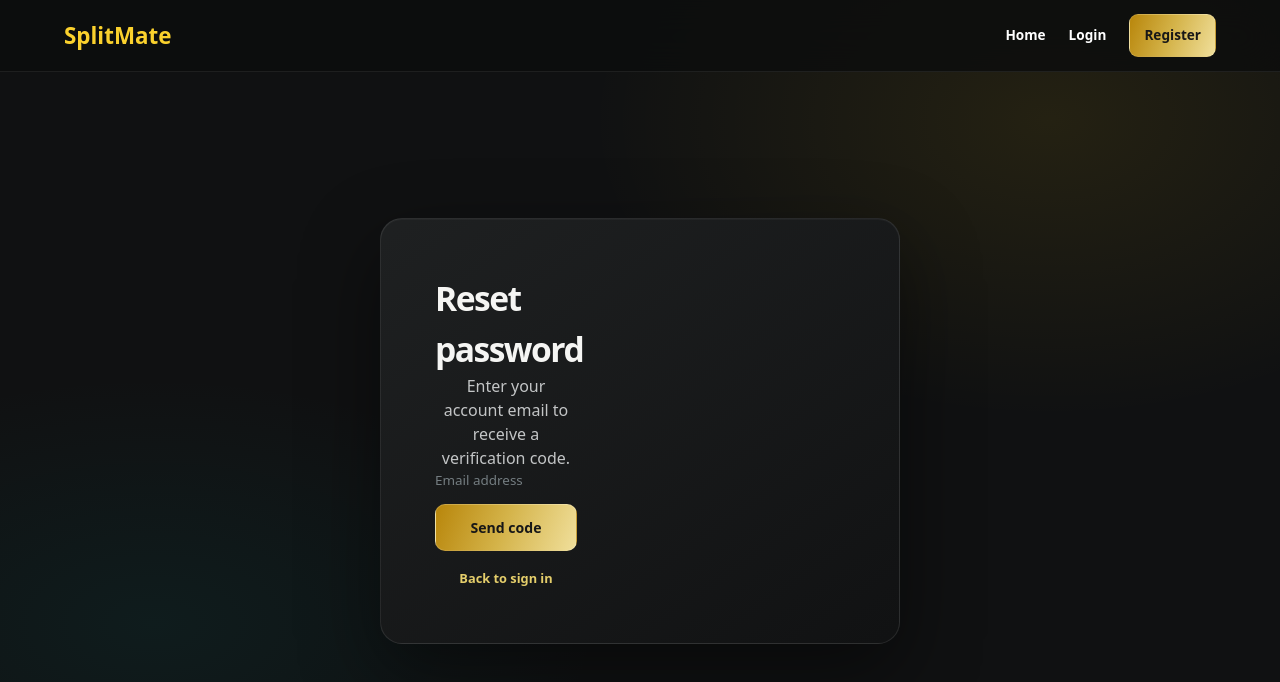
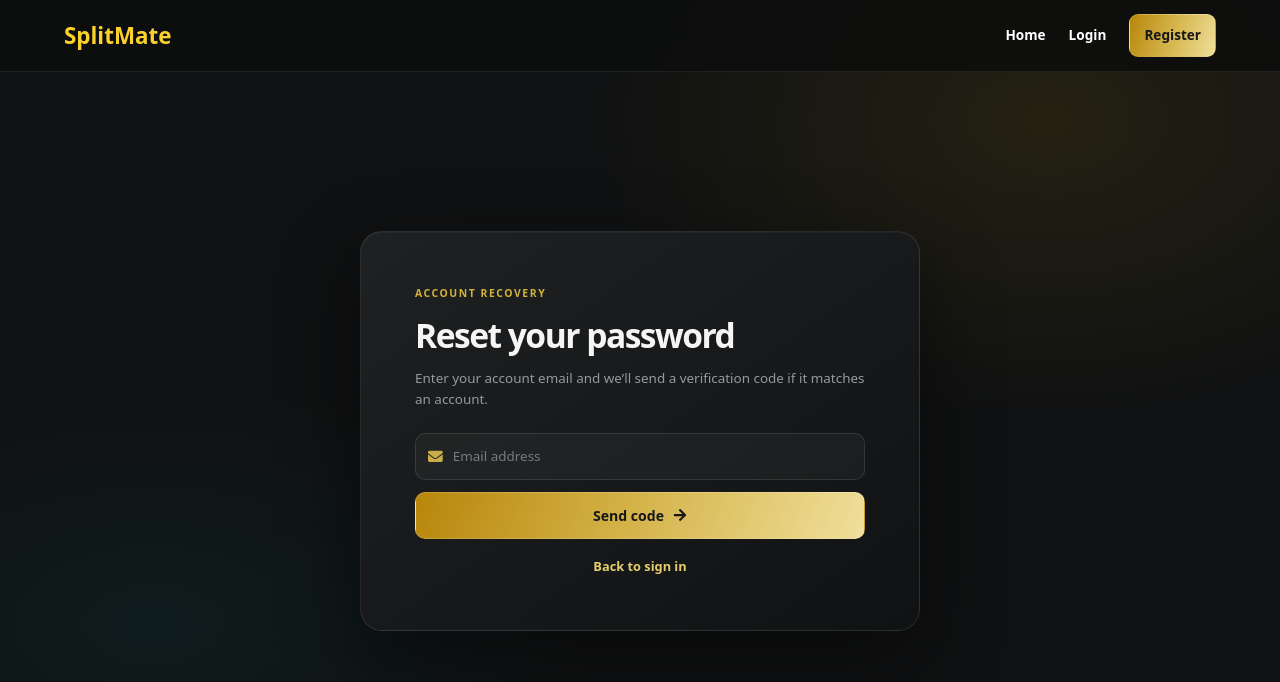
Before and after one commit to saisriharsha2003/SplitMate, a React (Vite) app in the folder splitmate-frontend/: page /forgot-password in a window 1280 px wide. Shown: the top 682 px of the page. Built offline with nearby package versions, Linux system fonts and the light colour scheme.

Commit message:
Corrected styling issue for forgot password

```diff
--- a/splitmate-frontend/src/components/Profile/ForgotPassword.jsx
+++ b/splitmate-frontend/src/components/Profile/ForgotPassword.jsx
@@ -1,10 +1,23 @@
 import { useState } from "react";
 import { Link, useNavigate } from "react-router-dom";
+import { FaArrowRight, FaEnvelope, FaKey, FaLock } from "react-icons/fa";
 import axios from "axios";
 import { toast } from "react-toastify";
 import MainNav from "../MainNav/MainNav";
 import { BASE_URL } from "../config";
-import { AuthWrapper, AuthContainer, FormSection, Title, Input, MotionButton, SwitchText } from "../Login/LoginStyle";
+import {
+  AuthWrapper,
+  AuthContainer,
+  FormSection,
+  FormEyebrow,
+  Title,
+  FormIntro,
+  LoginForm,
+  InputGroup,
+  Input,
+  Button,
+  SwitchText,
+} from "../Login/LoginStyle";
 
 const ForgotPassword = () => {
   const [email, setEmail] = useState("");
@@ -39,26 +52,81 @@ const ForgotPassword = () => {
     }
   };
 
-  return <>
+  const stepContent = {
+    email: {
+      title: "Reset your password",
+      description: "Enter your account email and we’ll send a verification code if it matches an account.",
+      action: "Send code",
+    },
+    code: {
+      title: "Check your email",
+      description: "Enter the verification code we sent to confirm it’s you.",
+      action: "Verify code",
+    },
+    password: {
+      title: "Choose a new password",
+      description: "Create a password with at least 6 characters.",
+      action: "Update password",
+    },
+  }[step];
+
+  return (
+    <>
       <MainNav />
       <AuthWrapper>
-      <AuthContainer style={{ width: "min(520px, calc(100% - 32px))", height: "auto", minHeight: 400 }}>
+        <AuthContainer $single>
           <FormSection>
-          <Title>Reset password</Title>
-          <p style={{ textAlign: "center", color: "#c3c5c6" }}>
-            {step === "email" ? "Enter your account email to receive a verification code." : step === "code" ? "Enter the code sent to your email." : "Choose a new password with at least 6 characters."}
-          </p>
-          <form onSubmit={submit} style={{ display: "grid", gap: 14 }}>
-            <Input type="email" autoComplete="email" placeholder="Email address" value={email} onChange={(event) => setEmail(event.target.value)} required disabled={step !== "email"} />
-            {step === "code" && <Input inputMode="numeric" autoComplete="one-time-code" placeholder="6-digit verification code" value={code} onChange={(event) => setCode(event.target.value)} required />}
-            {step === "password" && <Input type="password" autoComplete="new-password" minLength={6} placeholder="New password" value={newPassword} onChange={(event) => setNewPassword(event.target.value)} required />}
-            <MotionButton type="submit" disabled={busy}>{busy ? "Please wait…" : step === "email" ? "Send code" : step === "code" ? "Verify code" : "Update password"}</MotionButton>
-          </form>
+            <FormEyebrow>Account recovery</FormEyebrow>
+            <Title>{stepContent.title}</Title>
+            <FormIntro>{stepContent.description}</FormIntro>
+            <LoginForm onSubmit={submit}>
+              <InputGroup>
+                <FaEnvelope className="icon" aria-hidden="true" />
+                <Input
+                  type="email"
+                  autoComplete="email"
+                  placeholder="Email address"
+                  value={email}
+                  onChange={(event) => setEmail(event.target.value)}
+                  required
+                  disabled={step !== "email"}
+                />
+              </InputGroup>
+              {step === "code" && (
+                <InputGroup>
+                  <FaKey className="icon" aria-hidden="true" />
+                  <Input
+                    inputMode="numeric"
+                    autoComplete="one-time-code"
+                    placeholder="6-digit verification code"
+                    value={code}
+                    onChange={(event) => setCode(event.target.value)}
+                    required
+                  />
+                </InputGroup>
+              )}
+              {step === "password" && (
+                <InputGroup>
+                  <FaLock className="icon" aria-hidden="true" />
+                  <Input
+                    type="password"
+                    autoComplete="new-password"
+                    minLength={6}
+                    placeholder="New password"
+                    value={newPassword}
+                    onChange={(event) => setNewPassword(event.target.value)}
+                    required
+                  />
+                </InputGroup>
+              )}
+              <Button type="submit" disabled={busy}>{busy ? "Please wait…" : stepContent.action}<FaArrowRight /></Button>
+            </LoginForm>
             <SwitchText><Link to="/login">Back to sign in</Link></SwitchText>
           </FormSection>
         </AuthContainer>
       </AuthWrapper>
-  </>;
+    </>
+  );
 };
 
 export default ForgotPassword;
--- a/splitmate-frontend/src/components/Register/RegisterStyle.jsx
+++ b/splitmate-frontend/src/components/Register/RegisterStyle.jsx
@@ -17,9 +17,9 @@ export const AuthWrapper = styled.main`
 
 export const AuthContainer = styled.div`
   display: grid;
-  grid-template-columns: minmax(250px, .82fr) minmax(390px, 1.18fr);
-  width: min(100%, 1020px);
-  min-height: 610px;
+  grid-template-columns: ${(props) => props.$single ? "minmax(0,1fr)" : "minmax(250px,.82fr) minmax(390px,1.18fr)"};
+  width: ${(props) => props.$single ? "min(100%,560px)" : "min(100%,1020px)"};
+  min-height: ${(props) => props.$single ? "0" : "610px"};
   border: 1px solid rgba(255,255,255,.095);
   border-radius: 22px;
   overflow: hidden;
--- a/splitmate-frontend/src/components/config.js
+++ b/splitmate-frontend/src/components/config.js
@@ -1,5 +1,5 @@
 // export const BASE_URL = import.meta.env.VITE_API_URL || "http://localhost:8081";
 
-// export const BASE_URL = "http://localhost:8080"
+export const BASE_URL = "http://localhost:8080"
 
-export const BASE_URL = "https://splitmate-kkos.onrender.com"
+// export const BASE_URL = "https://splitmate-kkos.onrender.com"
```
Lines whose indentation alone changed are shown as unchanged.
